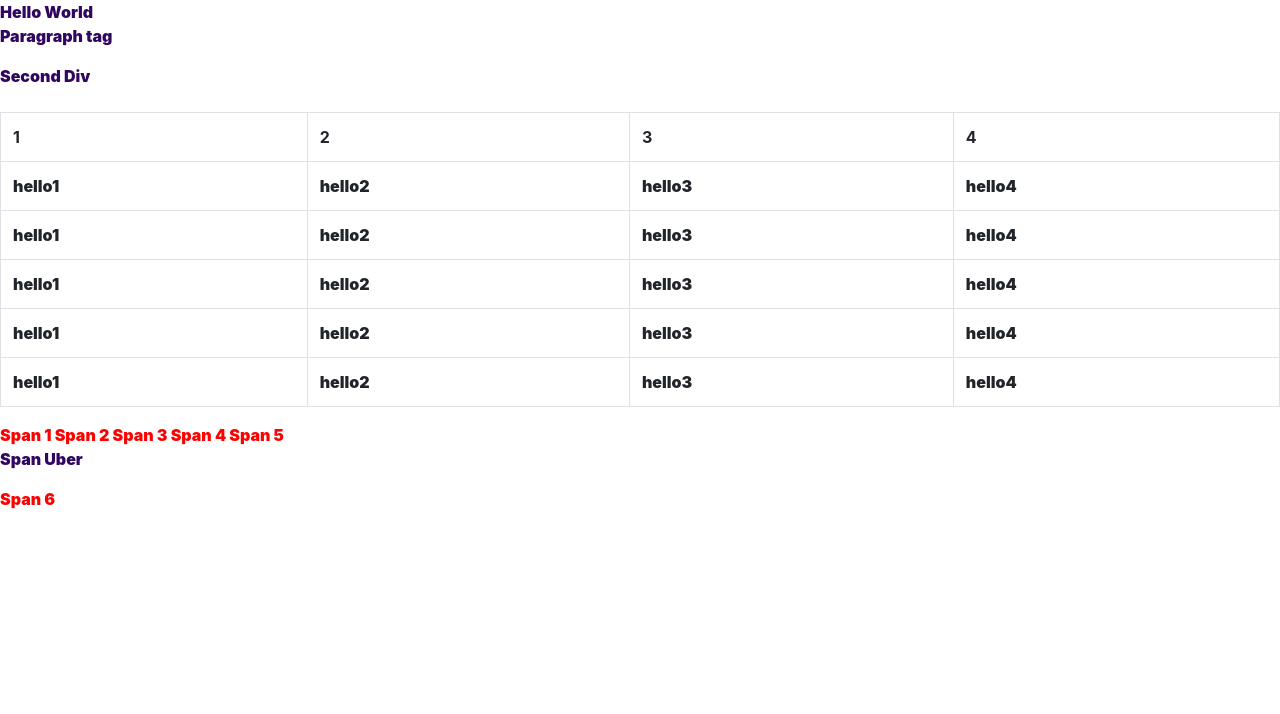
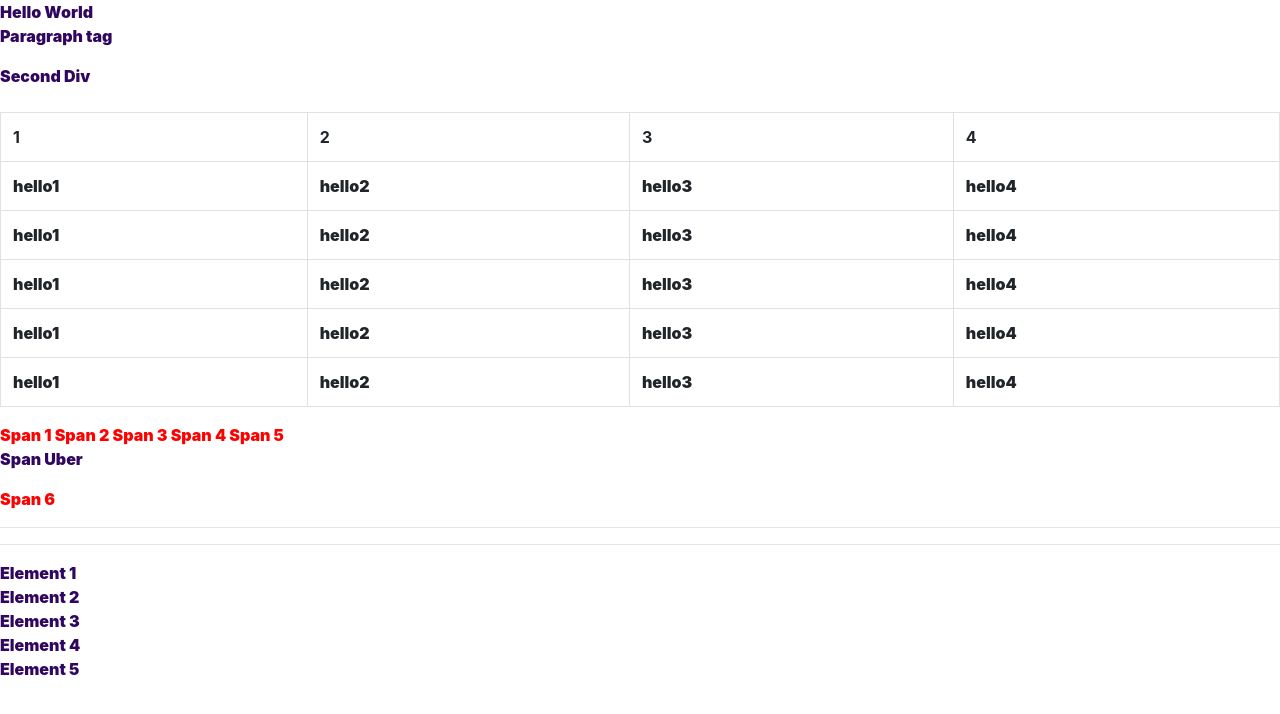
Before and after one commit to khudania/bascis_of_Ajax_and_Jquery, a plain HTML site: page index.html in a window 1280 px wide. Drawn offline with nearby package versions, Linux system fonts and the light colour scheme.

Commit message:
target element using Attributes

```diff
--- a/index.html
+++ b/index.html
@@ -70,6 +70,15 @@
     </div>
     <div><span>Span 6</span></div>
 
+    <hr>
+    <hr>
+
+    <div target="_blank">Element 1</div>
+    <div target="_blank">Element 2</div>
+    <div target="_blank">Element 3</div>
+    <div>Element 4</div>
+    <div>Element 5</div>
+
     <script src="https://cdnjs.cloudflare.com/ajax/libs/jquery/3.4.1/jquery.min.js"></script>
     <script src="https://cdnjs.cloudflare.com/ajax/libs/popper.js/1.16.0/umd/popper.min.js"></script>
     <script src="https://cdnjs.cloudflare.com/ajax/libs/twitter-bootstrap/4.4.1/js/bootstrap.min.js"></script>
--- a/main.js
+++ b/main.js
@@ -45,4 +45,12 @@ $(document).ready(() => {
     //Children
     $("div > Span").css("color", "red");
 
+    //Attributes
+    $("div[target='_blank']").click(
+        function () {
+            console.log("Target is blank")
+        }
+    );
+
+
 });
```
